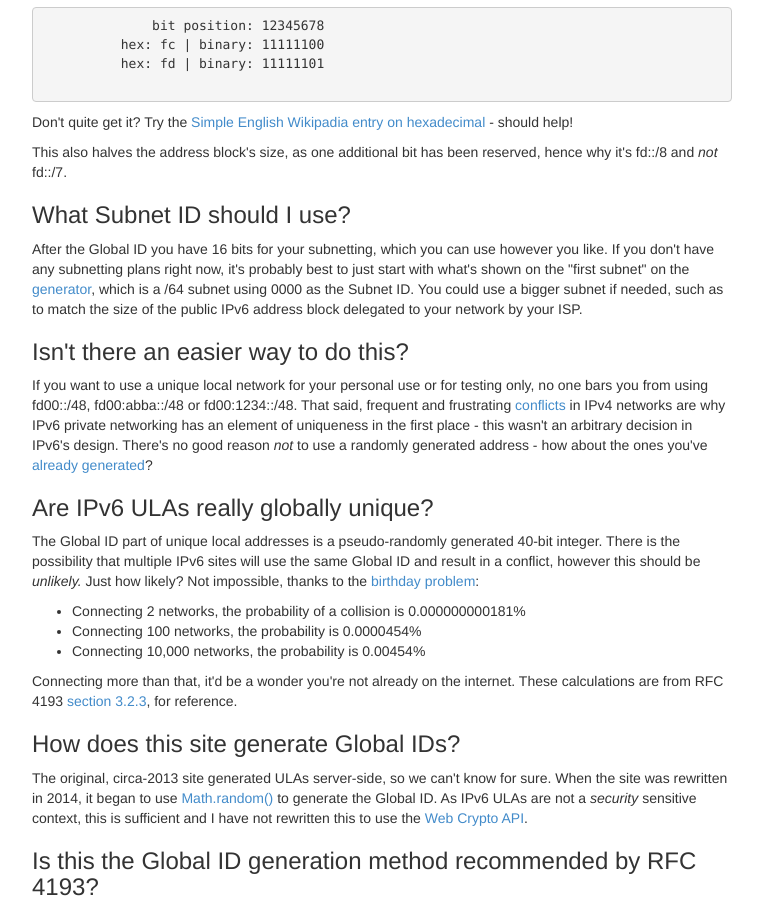
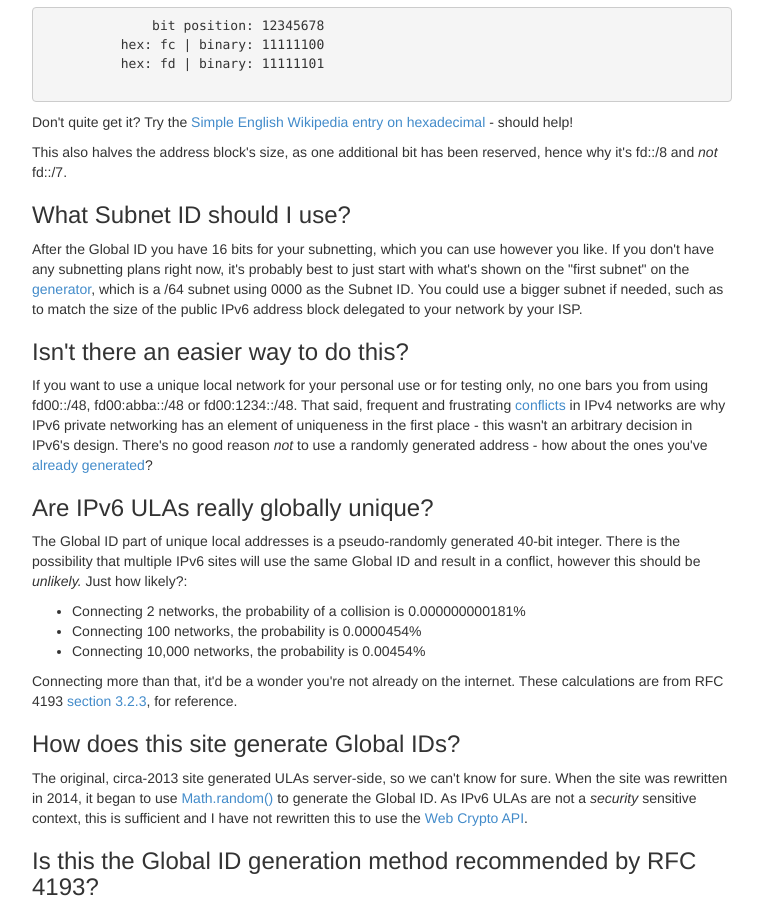
Before and after one commit to tweedge/unique-local-ipv6, a plain HTML site: page faq.html in a window 1280 px wide. Shown: the part 1510-2418 px from the top of the page, without its empty margins (258-1021 px from the left). Drawn offline with Linux system fonts and the light colour scheme.

Commit message:
Minor FAQ fix

```diff
--- a/faq.html
+++ b/faq.html
@@ -100,7 +100,7 @@
           hex: fd | binary: 11111101
         </pre>
         <p>
-          Don't quite get it? Try the <a href="https://simple.wikipedia.org/wiki/Hexadecimal">Simple English Wikipadia entry on hexadecimal</a> - should help!
+          Don't quite get it? Try the <a href="https://simple.wikipedia.org/wiki/Hexadecimal">Simple English Wikipedia entry on hexadecimal</a> - should help!
         </p>
         <p>
           This also halves the address block's size, as one additional bit has been reserved, hence why it's fd::/8 and <i>not</i> fd::/7.
@@ -118,7 +118,7 @@
 
         <h3 id="globally-unique">Are IPv6 ULAs really globally unique?</h3>
         <p>
-          The Global ID part of unique local addresses is a pseudo-randomly generated 40-bit integer. There is the possibility that multiple IPv6 sites will use the same Global ID and result in a conflict, however this should be <i>unlikely.</i> Just how likely? Not impossible, thanks to the <a href="https://en.wikipedia.org/wiki/Birthday_problem">birthday problem</a>:
+          The Global ID part of unique local addresses is a pseudo-randomly generated 40-bit integer. There is the possibility that multiple IPv6 sites will use the same Global ID and result in a conflict, however this should be <i>unlikely.</i> Just how likely?:
         </p>
         <ul>
           <li>Connecting 2 networks, the probability of a collision is 0.000000000181%</li>
```
